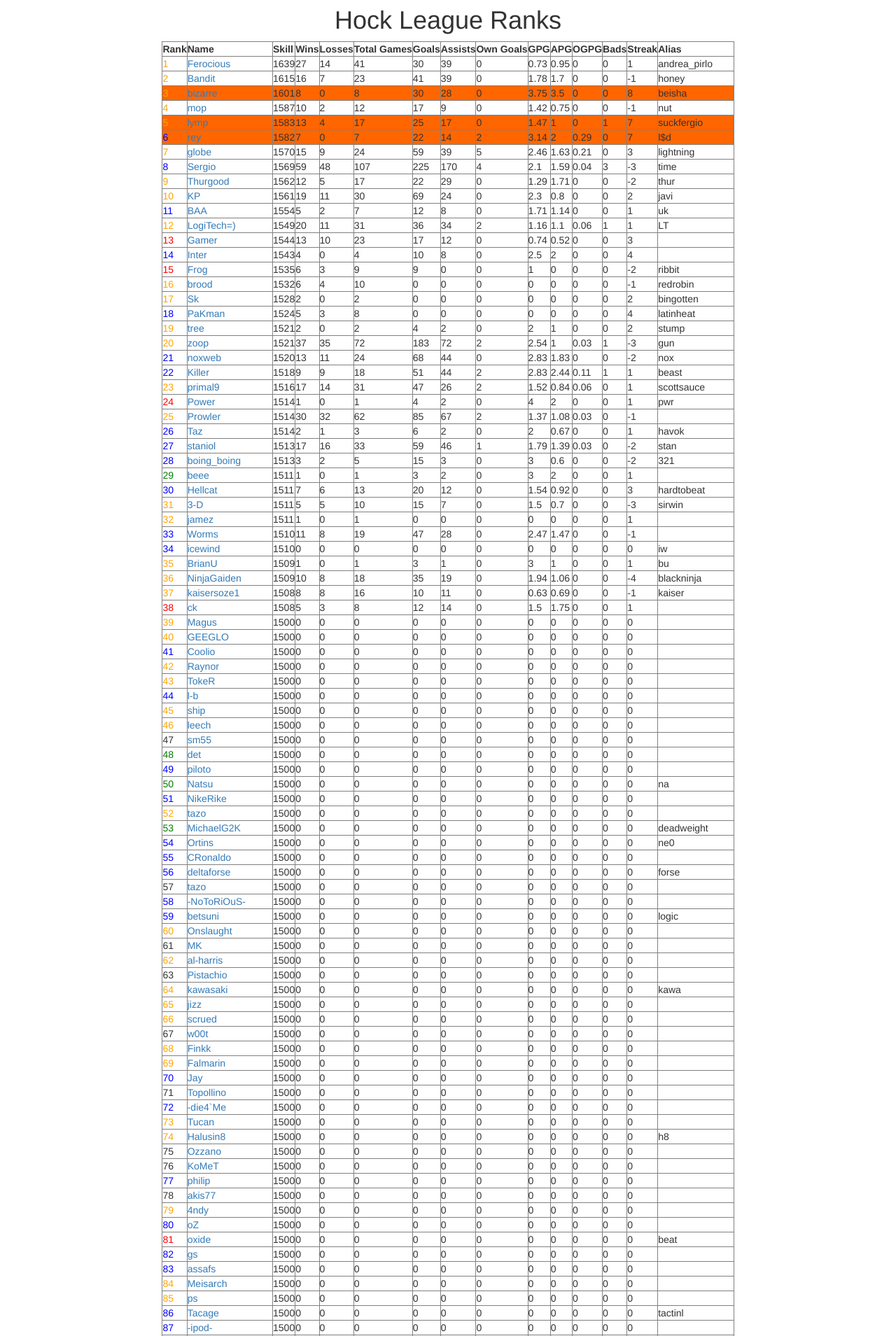
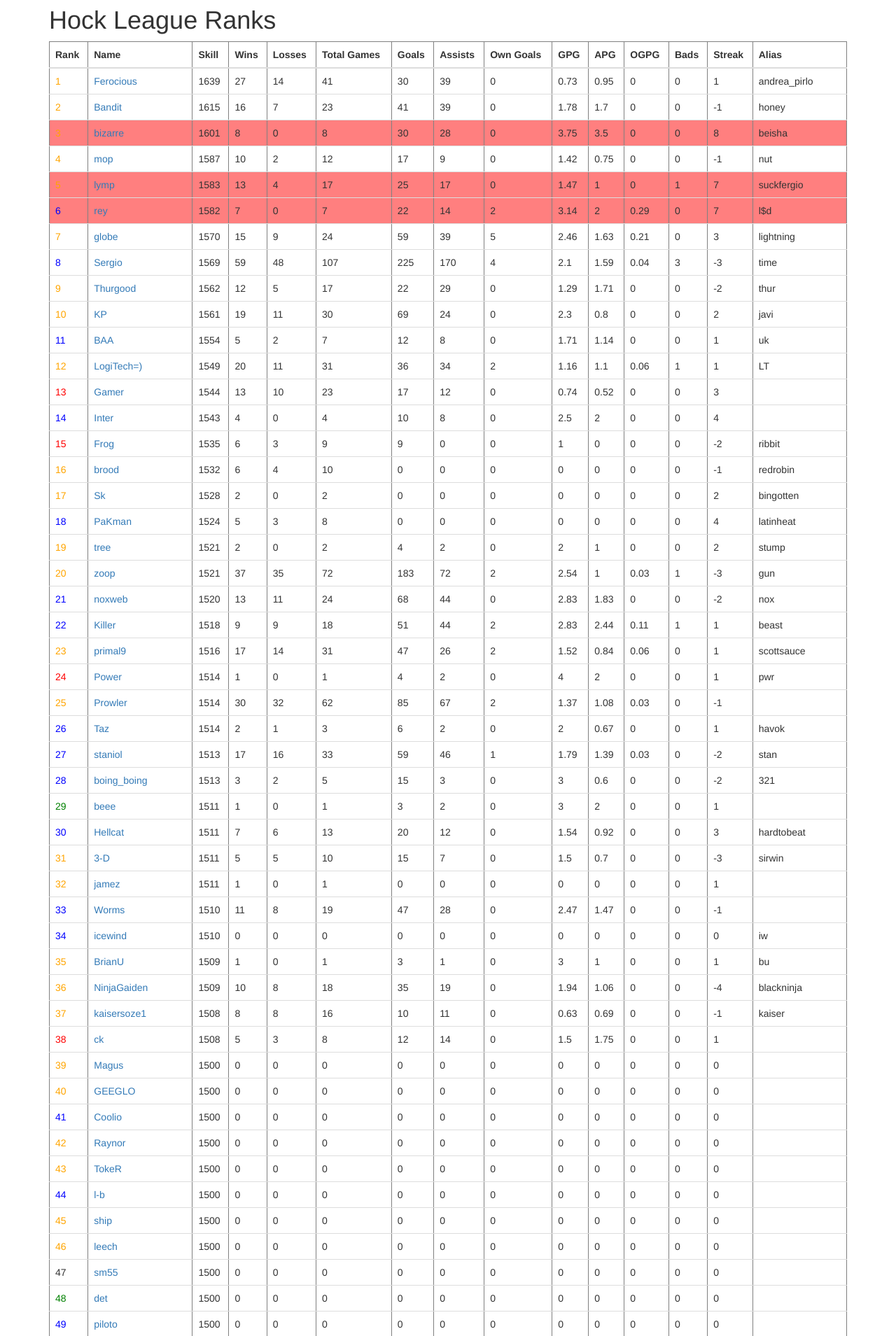
Before and after one commit to Trivette/cs4413, a PHP site: page /index.php/user/leaderboard in a window 1280 px wide. Shown: the part 61-1970 px from the top of the page at 70% size. Run offline with PHP 8.4, Linux system fonts and the light colour scheme; data comes from the database, SQL or seed files in the repository; some libraries are stand-ins or nearby versions.

Commit message:
Updated leaderboard to use bootstrap and css

```diff
--- /dev/null
+++ b/lab4/tj_lab4/WebContent/css/leaderboard.css
@@ -0,0 +1,24 @@
+td.east {
+	color: orange;
+}
+
+td.west {
+	color: green;
+}
+
+td.mw {
+	color: red;
+}
+
+td.uk {
+	color: blue;
+}
+
+td.edge {
+	border-right-style: groove;
+}
+
+[class="1"] { background: rgba(0, 255, 0, .2); }
+tr.hot { background: rgba(255, 0, 0, .5); }
+[class="3"] { background: rgba(255, 165, 0, .2); }
+tr.cold { background: rgba(0, 0, 255, .5); }
--- a/lab4/tj_lab4/WebContent/views/UserView.class.php
+++ b/lab4/tj_lab4/WebContent/views/UserView.class.php
@@ -4,7 +4,7 @@ class UserView {
 	public static function showAll() {
 		// Show a table of users with links
 		$_SESSION['headertitle'] = "Leaderboard";
-		$_SESSION['styles'] = array('jumbotron.css');
+		$_SESSION['styles'] = array('jumbotron.css', 'leaderboard.css');
 		MasterView::showHeader();
 		MasterView::showNav();
 		//if (array_key_exists('headertitle', $_SESSION)) {
@@ -21,9 +21,10 @@ class UserView {
 		$users = (array_key_exists('users', $_SESSION))?$_SESSION['users']:array();
 		$base = (array_key_exists('base', $_SESSION))?$_SESSION['base']:"";
 
-		echo "<center>";
+		echo '<div class="container">';
 		echo "<h1>Hock League Ranks</h1>";
-		echo "<table border='1'>";
+		echo '<div class="table-responsive">';
+		echo '<table class="table" border="1">';
 		echo "<thead>";
 		echo "<tr><TH>Rank</th><th>Name</th><th>Skill</th><th>Wins</th><th>Losses</th><th>Total Games</th><th>Goals</th><th>Assists</th><th>Own Goals</th><th>GPG</th><th>APG</th><th>OGPG</th><TH>Bads</th><TH>Streak</th><th>Alias</th></tr>";
 		echo "</thead>";
@@ -42,20 +43,20 @@ class UserView {
 			$bgcolor = '';
 			$colorstyle = '';
 			if($user->getStreak() >= 5)
-				$bgcolor = " bgcolor='ff6600'";
+				$bgcolor = "hot";
 			elseif($user->getStreak() <= -5)
-				$bgcolor = " bgcolor='33ccff'";
+				$bgcolor = "cold";
 			if(strcmp($user->getHome(), 'east') == 0)
-				$colorstyle = '"color:orange"';
+				$colorstyle = '"east"';
 			elseif(strcmp($user->getHome(), 'uk') == 0)
-				$colorstyle = '"color:blue"';
+				$colorstyle = '"uk"';
 			elseif(strcmp($user->getHome(), 'mw') == 0)
-				$colorstyle = '"color:red"';
+				$colorstyle = '"mw"';
 			elseif(strcmp($user->getHome(), 'west') == 0)
-				$colorstyle = '"color:green"';
+				$colorstyle = '"west"';
 
-			echo '<tr' . $bgcolor . '>';
-			echo '<td style=' . $colorstyle . '> '. $ct .'</td>';
+			echo '<tr class="' . $bgcolor . '">';
+			echo '<td class=' . $colorstyle . '> '. $ct .'</td>';
 			echo '<td><a href="/' . $base . '/user/show/' . $user->getUserName() . '">' . $user->getUserName() . '</td>';
 			echo '<td>'.$user->getSkill().'</td>';
 			echo '<td>'.$wins.'</td>';
@@ -74,7 +75,8 @@ class UserView {
 		}
 		echo "</tbody>";
 		echo "</table>";
-		echo "</center>";
+		echo "</div>";
+		echo "</div>";
 	}
 
 	public static function showUpdate() {
```
Also changed, not shown: lab4/tj_lab4/WebContent/css/games.css (+4 -4 lines).
